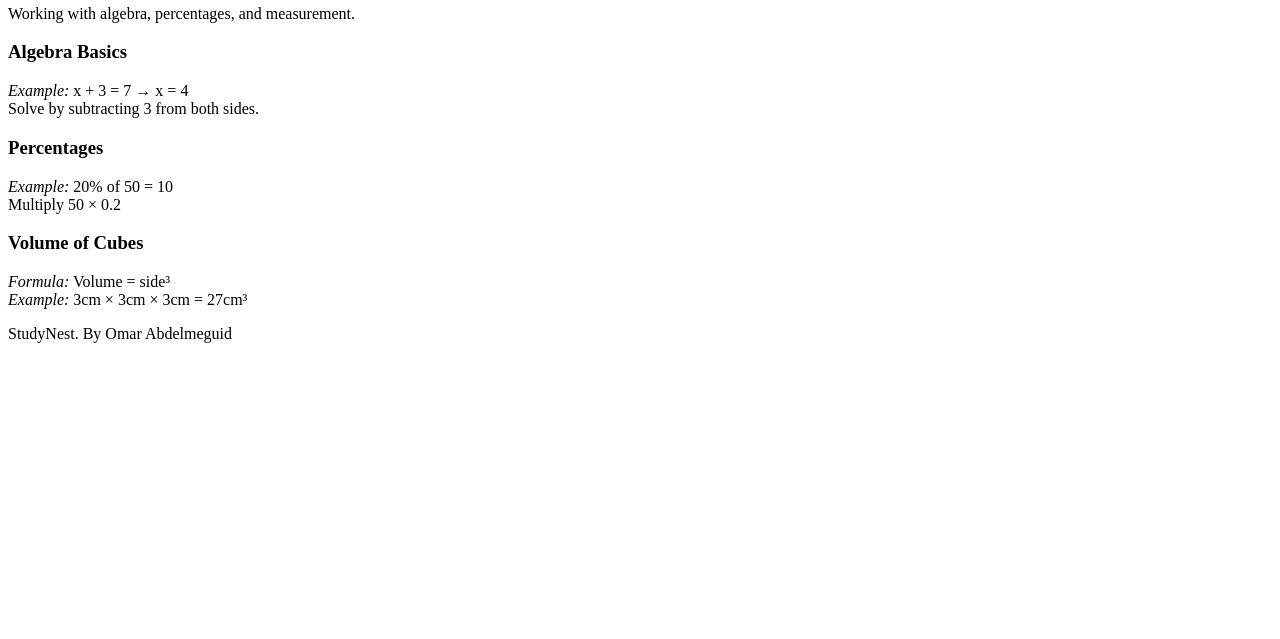
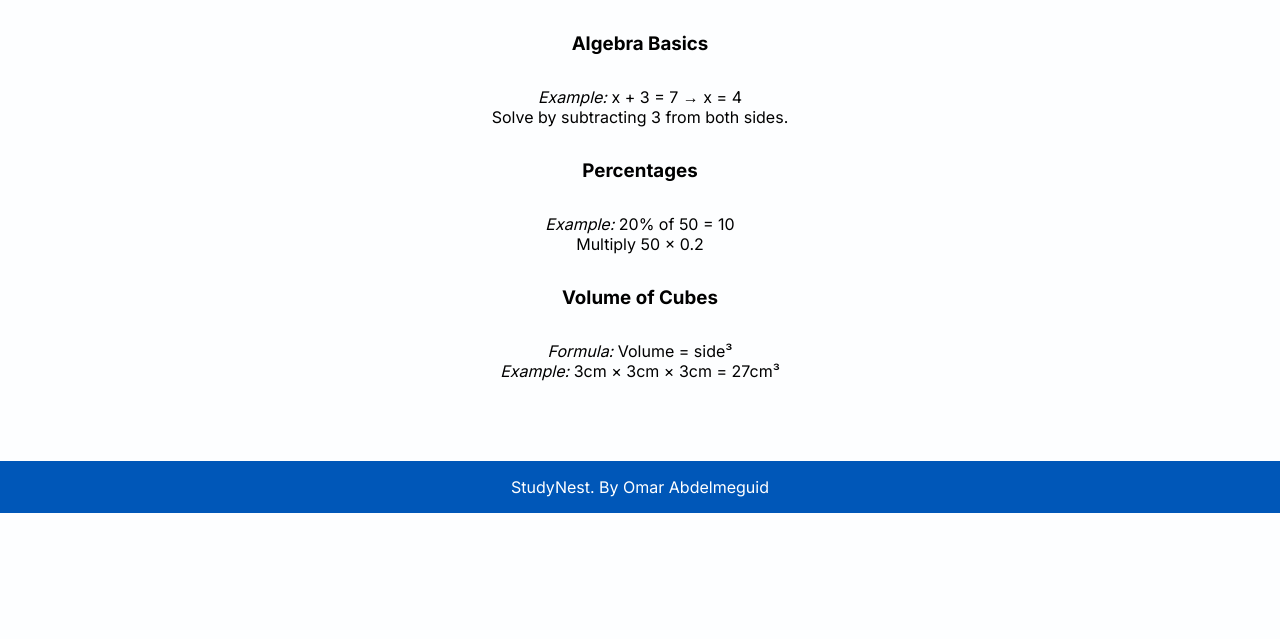
Before and after one commit to OmarAbdelmeguid/omarabdelmeguid.github.io, a plain HTML site: page year8maths.html in a window 1280 px wide. Shown: the part 161-800 px from the top of the page. Drawn offline with Linux system fonts and the light colour scheme.

Commit message:
Update year8maths.html

```diff
--- a/year8maths.html
+++ b/year8maths.html
@@ -3,7 +3,7 @@
 <head>
   <meta charset="UTF-8"> <!-- Supports special characters -->
   <title>Year 8 Maths | StudyNest</title> <!-- Title shown in browser tab -->
-  <link rel="stylesheet" href="style.css"> <!-- Links to external CSS file -->
+  <link rel="stylesheet" href="main.css"> <!-- Links to external CSS file -->
   <link href="https://fonts.googleapis.com/css2?family=Inter:wght@400;600;700&display=swap" rel="stylesheet"> <!-- Loads Inter font from Google Fonts -->
 </head>
 <body>
```
